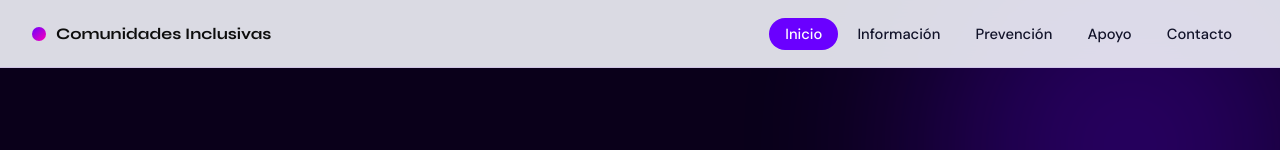
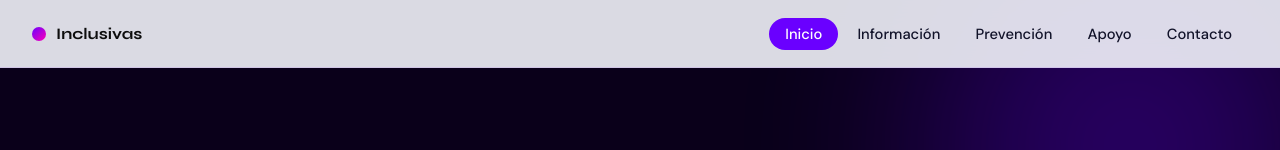
Before and after one commit to luisrconriques3011-collab/fancy-daifuku-2bb267, a plain HTML site: page index.html in a window 1280 px wide. Shown: the top 150 px of the page. Drawn offline with Linux system fonts and the light colour scheme.

Commit message:
Actualizar index.html

```diff
--- a/index.html
+++ b/index.html
@@ -15,7 +15,7 @@
   <nav class="navbar" id="navbar">
     <div class="nav-brand">
       <span class="brand-dot"></span>
-      <span>Comunidades Inclusivas</span>
+      <span> Inclusivas</span>
     </div>
     <button class="hamburger" id="hamburger" aria-label="Abrir menú">
       <span></span><span></span><span></span>
```
